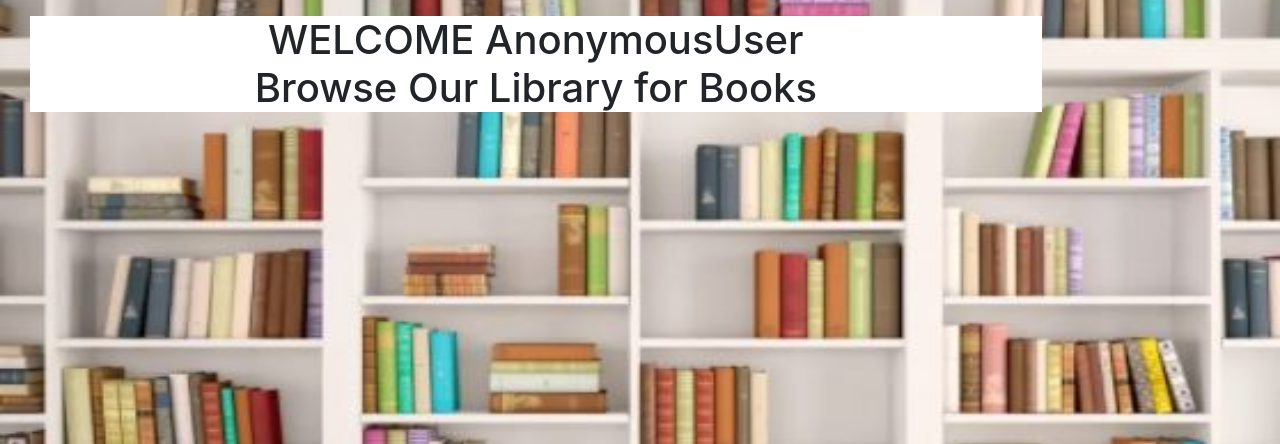
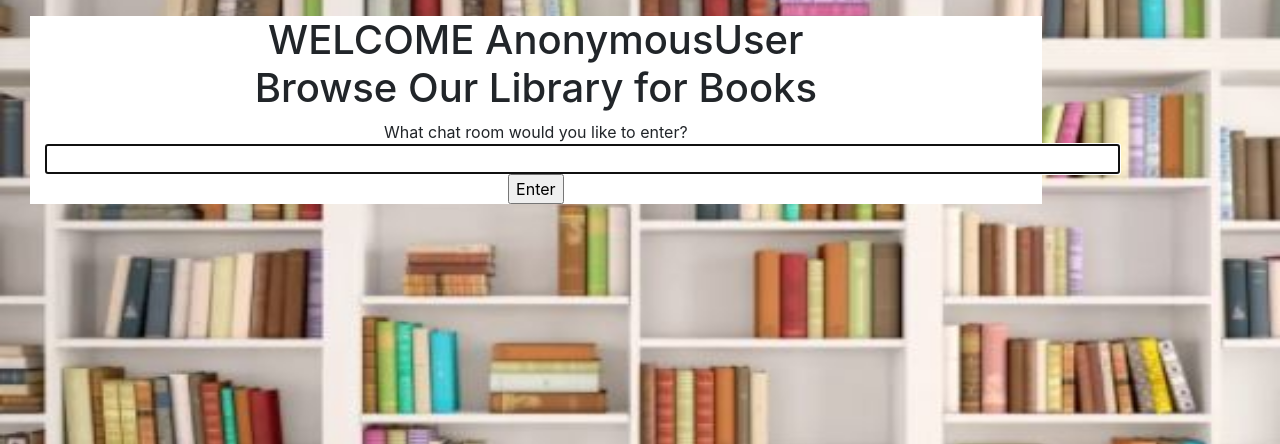
Before and after one commit to vijyalaxmi123/library_management_system, a Django app: page / in a window 1280 px wide. Shown: the part 56-500 px from the top of the page. Run offline with Django 3.2, Linux system fonts and the light colour scheme; some libraries are stand-ins or nearby versions.

Commit message:
Update index.html

```diff
--- a/templates/index.html
+++ b/templates/index.html
@@ -7,6 +7,23 @@
                WELCOME {{ request.user }}<br>
                 Browse Our Library for Books
             </H1>
+            What chat room would you like to enter?<br>
+    <input id="room-name-input" type="text" size="100"><br>
+    <input id="room-name-submit" type="button" value="Enter">
+
+    <script>
+        document.querySelector('#room-name-input').focus();
+        document.querySelector('#room-name-input').onkeyup = function(e) {
+            if (e.keyCode === 13) {  // enter, return
+                document.querySelector('#room-name-submit').click();
+            }
+        };
+
+        document.querySelector('#room-name-submit').onclick = function(e) {
+            var roomName = document.querySelector('#room-name-input').value;
+            window.location.pathname = roomName + '/';
+        };
+    </script>
     </div>
     </center>
 {% endblock %}
```
